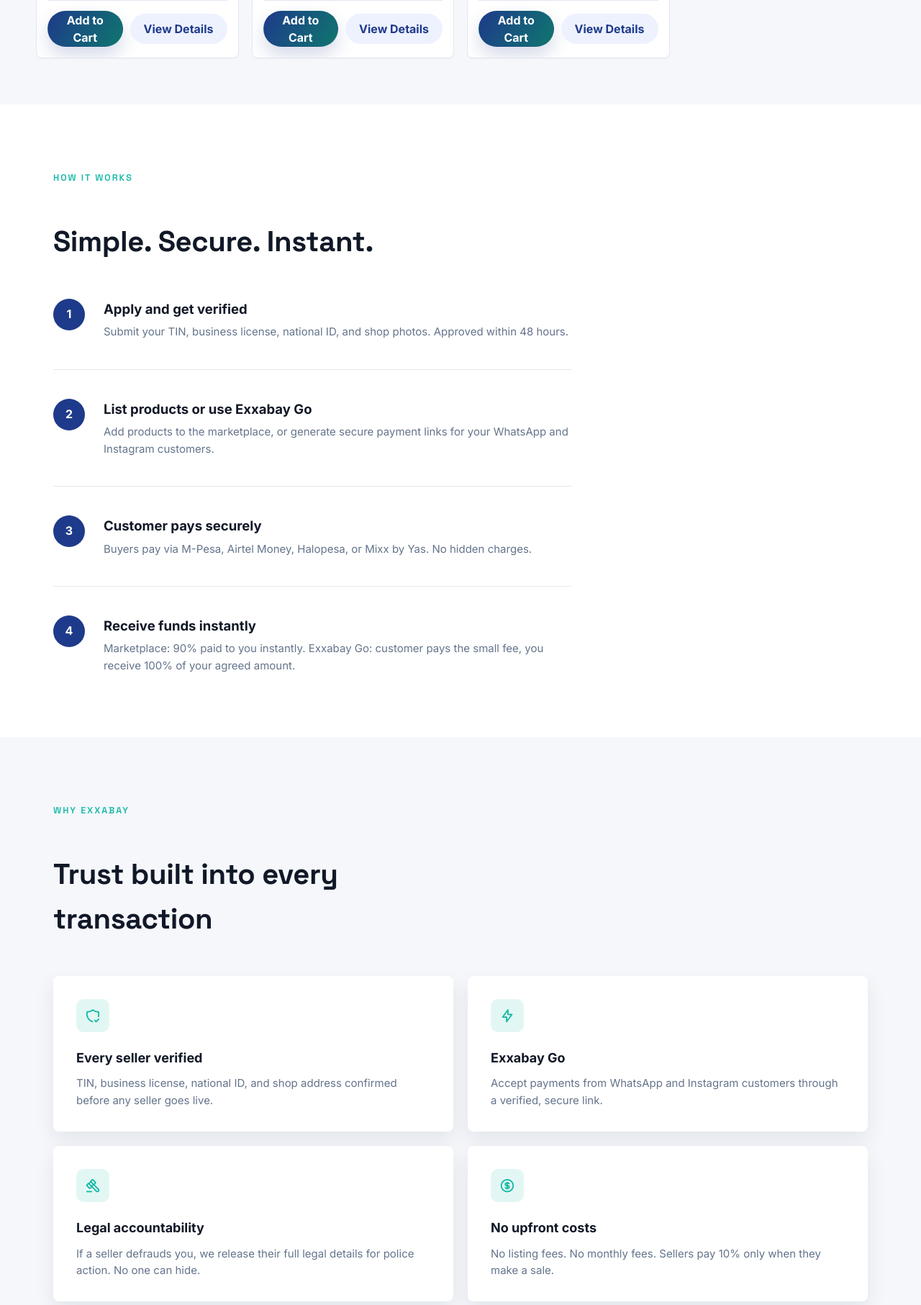
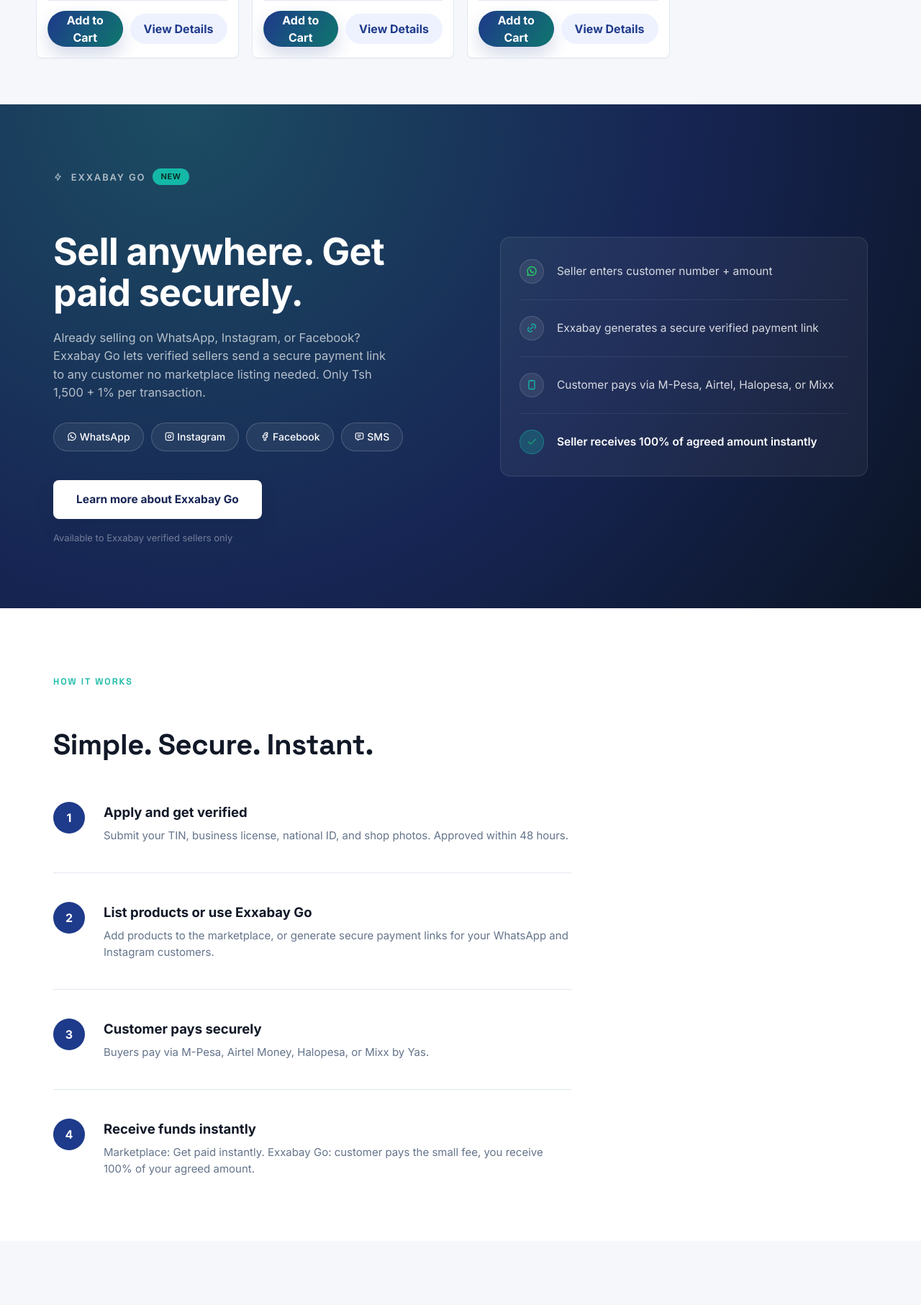
Before and after one commit to Mike-Coder-01/exabay, a Django app: page / in a window 1280 px wide. Shown: the part 1217-3030 px from the top of the page at 72% size. Run offline with Django 5.2, Linux system fonts and the light colour scheme; data comes from the database, SQL or seed files in the repository; some libraries are stand-ins or nearby versions.

Commit message:
new exxabayGo page

```diff
--- a/main/static/js/scripts.js
+++ b/main/static/js/scripts.js
@@ -551,10 +551,10 @@ const translations = {
     howStep2Desc: "Add products to the marketplace, or generate secure payment links for your WhatsApp and Instagram customers.",
 
     howStep3Title: "Customer pays securely",
-    howStep3Desc: "Buyers pay via M-Pesa, Airtel Money, Halopesa, or Mixx by Yas. No hidden charges.",
+    howStep3Desc: "Buyers pay via M-Pesa, Airtel Money, Halopesa, or Mixx by Yas.",
 
     howStep4Title: "Receive funds instantly",
-    howStep4Desc: "Marketplace: 90% paid to you instantly. Exxabay Go: customer pays the small fee, you receive 100% of your agreed amount.",
+    howStep4Desc: "Marketplace: Get paid instantly. Exxabay Go: customer pays the small fee, you receive 100% of your agreed amount.",
 
     whyExxabayEyebrow: "Why Exxabay",
     whyExxabayTitle: "Trust built into every transaction",
@@ -569,7 +569,26 @@ const translations = {
     whyCard3Desc: "If a seller defrauds you, we release their full legal details for police action. No one can hide.",
 
     whyCard4Title: "No upfront costs",
-    whyCard4Desc: "No listing fees. No monthly fees. Sellers pay 10% only when they make a sale."
+    whyCard4Desc: "No listing fees. No monthly fees.",
+
+    "exxabayGo.hero.badge": "EXXABAY GO",
+  "exxabayGo.hero.new": "NEW",
+  "exxabayGo.hero.title": "Sell anywhere. Get paid securely.",
+  "exxabayGo.hero.description":
+    "Already selling on WhatsApp, Instagram, or Facebook? Exxabay Go lets verified sellers send a secure payment link to any customer no marketplace listing needed. Only Tsh 1,500 + 1% per transaction.",
+
+  "exxabayGo.hero.platform.whatsapp": "WhatsApp",
+  "exxabayGo.hero.platform.instagram": "Instagram",
+  "exxabayGo.hero.platform.facebook": "Facebook",
+  "exxabayGo.hero.platform.sms": "SMS",
+
+  "exxabayGo.hero.cta": "Learn more about Exxabay Go",
+  "exxabayGo.hero.note": "Available to Exxabay verified sellers only",
+
+  "exxabayGo.hero.step1": "Seller enters customer number + amount",
+  "exxabayGo.hero.step2": "Exxabay generates a secure verified payment link",
+  "exxabayGo.hero.step3": "Customer pays via M-Pesa, Airtel, Halopesa, or Mixx",
+  "exxabayGo.hero.step4": "Seller receives 100% of agreed amount instantly"
   },
 
 
@@ -1123,10 +1142,10 @@ const translations = {
     howStep2Desc: "Ongeza bidhaa sokoni au tengeneza link salama za malipo kwa wateja wa WhatsApp na Instagram.",
 
     howStep3Title: "Mteja analipa kwa usalama",
-    howStep3Desc: "Malipo kupitia M-Pesa, Airtel Money, Halopesa, au Mixx by Yas. Hakuna gharama zilizofichwa.",
+    howStep3Desc: "Malipo kupitia M-Pesa, Airtel Money, Halopesa, au Mixx by Yas.",
 
     howStep4Title: "Pokea pesa papo hapo",
-    howStep4Desc: "Soko: 90% unalipwa mara moja. Exxabay Go: mteja analipa ada ndogo, wewe unapokea 100% ya makubaliano.",
+    howStep4Desc: "Soko: Pata malipo mara moja. Exxabay Go: mteja analipa ada ndogo, wewe unapokea 100% ya makubaliano.",
 
     whyExxabayEyebrow: "Kwa nini Exxabay",
     whyExxabayTitle: "Uaminifu ndani ya kila muamala",
@@ -1141,9 +1160,30 @@ const translations = {
     whyCard3Desc: "Kama muuzaji atakudanganya, tunatoa taarifa zake zote kwa polisi kuchukua hatua. Hakuna kujificha.",
 
     whyCard4Title: "Hakuna gharama za awali",
-    whyCard4Desc: "Hakuna ada ya kujiunga au ya kila mwezi. Wauzaji hulipa 10% tu wanapouza."
+    whyCard4Desc: "Hakuna ada ya kujiunga au ya kila mwezi.",
+
+    "exxabayGo.hero.badge": "EXXABAY GO",
+  "exxabayGo.hero.new": "MPYA",
+  "exxabayGo.hero.title": "Uza popote. Pokea malipo kwa usalama.",
+  "exxabayGo.hero.description":
+    "Unauza kupitia WhatsApp, Instagram, au Facebook? Exxabay Go inawawezesha wauzaji waliothibitishwa kutuma link salama ya malipo kwa mteja yeyote bila kuweka bidhaa sokoni. Ada ni Tsh 1,500 + 1% kwa kila muamala.",
+
+  "exxabayGo.hero.platform.whatsapp": "WhatsApp",
+  "exxabayGo.hero.platform.instagram": "Instagram",
+  "exxabayGo.hero.platform.facebook": "Facebook",
+  "exxabayGo.hero.platform.sms": "SMS",
+
+  "exxabayGo.hero.cta": "Jifunze zaidi kuhusu Exxabay Go",
+  "exxabayGo.hero.note": "Inapatikana kwa wauzaji waliothibitishwa wa Exxabay pekee",
+
+  "exxabayGo.hero.step1": "Muuzaji anaweka namba ya mteja + kiasi",
+  "exxabayGo.hero.step2": "Exxabay inatengeneza link salama ya malipo",
+  "exxabayGo.hero.step3": "Mteja analipa kupitia M-Pesa, Airtel, Halopesa au Mixx",
+  "exxabayGo.hero.step4": "Muuzaji anapokea 100% ya malipo mara moja",
+
   }
 };
+
 
 function getClickPesaFee(amount) {
   if (amount >= 500 && amount <= 999) return 54;
--- a/main/templates/exxabayGo/exxabay-go.html
+++ b/main/templates/exxabayGo/exxabay-go.html
@@ -48,6 +48,167 @@
     margin-bottom: 48px;
     max-width: 620px;
   }
+
+  /* ---------- HERO / EXXABAY GO ---------- */
+.exxabayGo-hero {
+  background: radial-gradient(circle at 20% 0%, #1c4d63 0%, var(--xg-primary-dark) 55%, #0b1424 100%);
+  color: #fff;
+  padding: 72px 0;
+}
+
+.exxabayGo-hero .exxabayGo-wrap {
+  display: grid;
+  grid-template-columns: 1.05fr 0.95fr;
+  gap: 56px;
+  align-items: center;
+}
+
+.exxabayGo-hero__badge {
+  display: inline-flex;
+  gap: 10px;
+  align-items: center;
+  font-size: 13px;
+  font-weight: 600;
+  letter-spacing: 0.14em;
+  text-transform: uppercase;
+  color: rgba(255,255,255,0.65);
+  margin-bottom: 22px;
+}
+
+.exxabayGo-hero__new {
+  background: var(--xg-secondary);
+  color: #04241f;
+  padding: 3px 11px;
+  border-radius: 999px;
+  font-size: 11px;
+  letter-spacing: 0.06em;
+}
+
+.exxabayGo-hero h1 {
+  font-size: clamp(32px, 4.4vw, 52px);
+  font-weight: 700;
+  line-height: 1.08;
+  letter-spacing: -0.015em;
+  margin-bottom: 22px;
+}
+
+.exxabayGo-hero p {
+  color: rgba(255,255,255,0.68);
+  font-size: 16.5px;
+  max-width: 480px;
+  margin-bottom: 28px;
+}
+
+.exxabayGo-hero p strong {
+  color: #fff;
+  font-weight: 600;
+}
+
+.exxabayGo-hero__pills {
+  display: flex;
+  flex-wrap: wrap;
+  gap: 10px;
+  margin-bottom: 40px;
+}
+
+.exxabayGo-hero__pills span {
+  border: 1px solid rgba(255,255,255,0.18);
+  background: rgba(255,255,255,0.06);
+  padding: 8px 18px;
+  border-radius: 999px;
+  font-size: 14px;
+  font-weight: 500;
+}
+
+.exxabayGo-hero__cta {
+  display: inline-block;
+  background: #fff;
+  color: var(--xg-primary-dark);
+  font-weight: 700;
+  font-size: 15.5px;
+  padding: 15px 32px;
+  border-radius: var(--xg-radius-card);
+  text-decoration: none;
+  box-shadow: var(--xg-shadow-card);
+  transition: transform .15s ease;
+}
+
+.exxabayGo-hero__cta:hover {
+  transform: translateY(-2px);
+}
+
+.exxabayGo-hero__note {
+  color: rgba(255,255,255,0.4);
+  font-size: 13px;
+  margin-top: 16px;
+}
+
+.exxabayGo-hero__flow {
+  background: rgba(255,255,255,0.05);
+  border: 1px solid rgba(255,255,255,0.1);
+  border-radius: 14px;
+  padding: 8px 26px;
+}
+
+.exxabayGo-hero__step {
+  display: flex;
+  gap: 18px;
+  align-items: center;
+  padding: 22px 0;
+  border-bottom: 1px solid rgba(255,255,255,0.08);
+}
+
+.exxabayGo-hero__step:last-child {
+  border-bottom: none;
+}
+
+.exxabayGo-hero__icon {
+  flex-shrink: 0;
+  width: 34px;
+  height: 34px;
+  border-radius: 50%;
+  background: rgba(255,255,255,0.08);
+  border: 1px solid rgba(255,255,255,0.14);
+
+  display: flex;
+  align-items: center;
+  justify-content: center;
+}
+
+.exxabayGo-hero__icon .ti {
+  font-size: 16px;
+  color: var(--xg-secondary);
+}
+
+.exxabayGo-hero__step:first-child .exxabayGo-hero__icon .ti {
+  color: #25D366; /* WhatsApp green */
+}
+
+.exxabayGo-hero__step--done .exxabayGo-hero__icon {
+  background: rgba(20,184,166,.25);
+  border-color: rgba(20,184,166,.45);
+}
+
+.exxabayGo-hero__step--done .exxabayGo-hero__icon .ti {
+  color: #1D9E75;
+}
+
+.exxabayGo-hero__step--done .exxabayGo-hero__dot {
+  background: var(--xg-secondary);
+  border-color: var(--xg-secondary);
+}
+
+.exxabayGo-hero__step p {
+  color: rgba(255,255,255,0.82);
+  font-size: 15.5px;
+  margin: 0;
+  max-width: none;
+}
+
+.exxabayGo-hero__step--done p {
+  font-weight: 600;
+  color: #fff;
+}
 
   /* ---------- HOW IT WORKS ---------- */
   .exxabayGo-how { background: var(--xg-surface); }
@@ -127,6 +288,92 @@
 
 <div class="exxabayGo-scope">
 
+  <!-- HERO: EXXABAY GO -->
+  <section class="exxabayGo-hero">
+    <div class="exxabayGo-wrap">
+      <div>
+        <div class="exxabayGo-hero__badge">
+          <i class="ti ti-bolt"></i>
+          EXXABAY GO <span class="exxabayGo-hero__new" data-i18n="exxabayGo.hero.new">NEW</span>
+        </div>
+
+        <h1 data-i18n="exxabayGo.hero.title">
+          Sell anywhere.<br>Get paid securely.
+        </h1>
+
+        <p data-i18n="exxabayGo.hero.description">
+          Already selling on WhatsApp, Instagram, or Facebook?
+          Exxabay Go lets verified sellers send a secure payment
+          link to any customer no marketplace listing needed.
+          <strong>Only Tsh 1,500 + 1% per transaction.</strong>
+        </p>
+
+        <div class="exxabayGo-hero__pills">
+          <span class="go-platform">
+            <i class="ti ti-brand-whatsapp"></i> WhatsApp
+          </span>
+          <span class="go-platform">
+            <i class="ti ti-brand-instagram"></i> Instagram
+          </span>
+          <span class="go-platform">
+            <i class="ti ti-brand-facebook"></i> Facebook
+          </span>
+          <span class="go-platform">
+            <i class="ti ti-message"></i> SMS
+          </span>
+        </div>
+
+        <a href="#" class="exxabayGo-hero__cta" data-i18n="exxabayGo.hero.cta">
+          Learn more about Exxabay Go
+        </a>
+
+        <div class="exxabayGo-hero__note" data-i18n="exxabayGo.hero.note">
+          Available to Exxabay verified sellers only
+        </div>
+      </div>
+
+      <div class="exxabayGo-hero__flow">
+
+        <div class="exxabayGo-hero__step">
+          <div class="exxabayGo-hero__icon">
+            <i class="ti ti-brand-whatsapp"></i>
+          </div>
+          <p data-i18n="exxabayGo.hero.step1">
+            Seller enters customer number + amount
+          </p>
+        </div>
+
+        <div class="exxabayGo-hero__step">
+          <div class="exxabayGo-hero__icon">
+            <i class="ti ti-link"></i>
+          </div>
+          <p data-i18n="exxabayGo.hero.step2">
+            Exxabay generates a secure verified payment link
+          </p>
+        </div>
+
+        <div class="exxabayGo-hero__step">
+          <div class="exxabayGo-hero__icon">
+            <i class="ti ti-device-mobile"></i>
+          </div>
+          <p data-i18n="exxabayGo.hero.step3">
+            Customer pays via M-Pesa, Airtel, Halopesa, or Mixx
+          </p>
+        </div>
+
+        <div class="exxabayGo-hero__step exxabayGo-hero__step--done">
+          <div class="exxabayGo-hero__icon">
+            <i class="ti ti-check"></i>
+          </div>
+          <p data-i18n="exxabayGo.hero.step4">
+            Seller receives 100% of agreed amount instantly
+          </p>
+        </div>
+
+      </div>
+    </div>
+  </section>
+
   <!-- HOW IT WORKS -->
   <section class="exxabayGo-how">
     <div class="exxabayGo-wrap">
@@ -167,7 +414,7 @@
               Customer pays securely
             </div>
             <div class="exxabayGo-how__desc" data-i18n="howStep3Desc">
-              Buyers pay via M-Pesa, Airtel Money, Halopesa, or Mixx by Yas. No hidden charges.
+              Buyers pay via M-Pesa, Airtel Money, Halopesa, or Mixx by Yas.
             </div>
           </div>
         </div>
@@ -179,7 +426,7 @@
               Receive funds instantly
             </div>
             <div class="exxabayGo-how__desc" data-i18n="howStep4Desc">
-              Marketplace: 90% paid to you instantly. Exxabay Go: customer pays the small fee, you receive 100% of your agreed amount.
+              Marketplace: Get paid instantly. Exxabay Go: customer pays the small fee, you receive 100% of your agreed amount.
             </div>
           </div>
         </div>
@@ -222,7 +469,7 @@
           </div>
         </div>
 
-        <div class="exxabayGo-why__card">
+        <!-- <div class="exxabayGo-why__card">
           <div class="exxabayGo-why__icon"><i class="ti ti-gavel"></i></div>
           <div class="exxabayGo-why__title" data-i18n="whyCard3Title">
             Legal accountability
@@ -230,7 +477,7 @@
           <div class="exxabayGo-why__desc" data-i18n="whyCard3Desc">
             If a seller defrauds you, we release their full legal details for police action. No one can hide.
           </div>
-        </div>
+        </div> -->
 
         <div class="exxabayGo-why__card">
           <div class="exxabayGo-why__icon"><i class="ti ti-coin"></i></div>
@@ -238,7 +485,7 @@
             No upfront costs
           </div>
           <div class="exxabayGo-why__desc" data-i18n="whyCard4Desc">
-            No listing fees. No monthly fees. Sellers pay 10% only when they make a sale.
+            No listing fees. No monthly fees.
           </div>
         </div>
 
```
Also changed, not shown: 1 other file.
